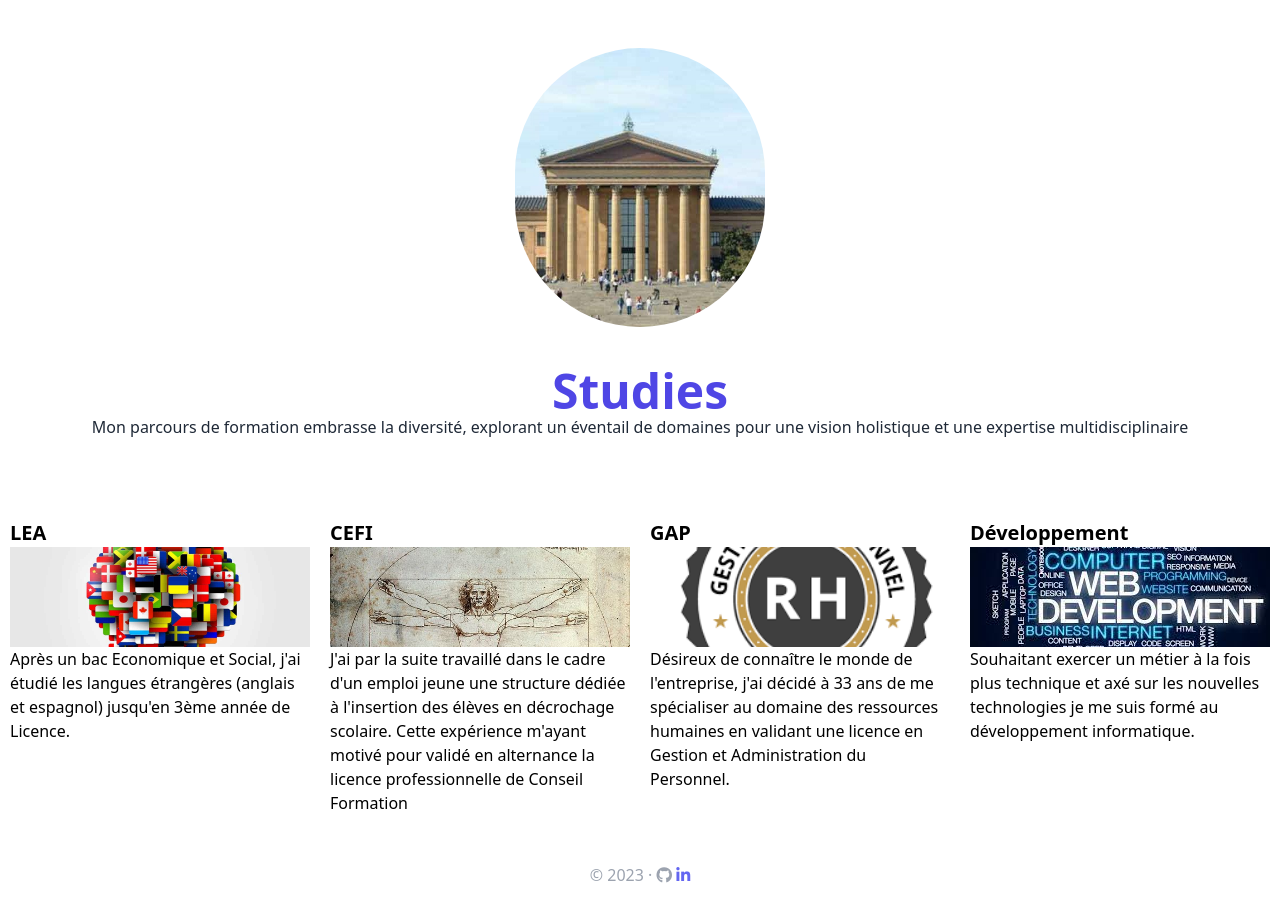
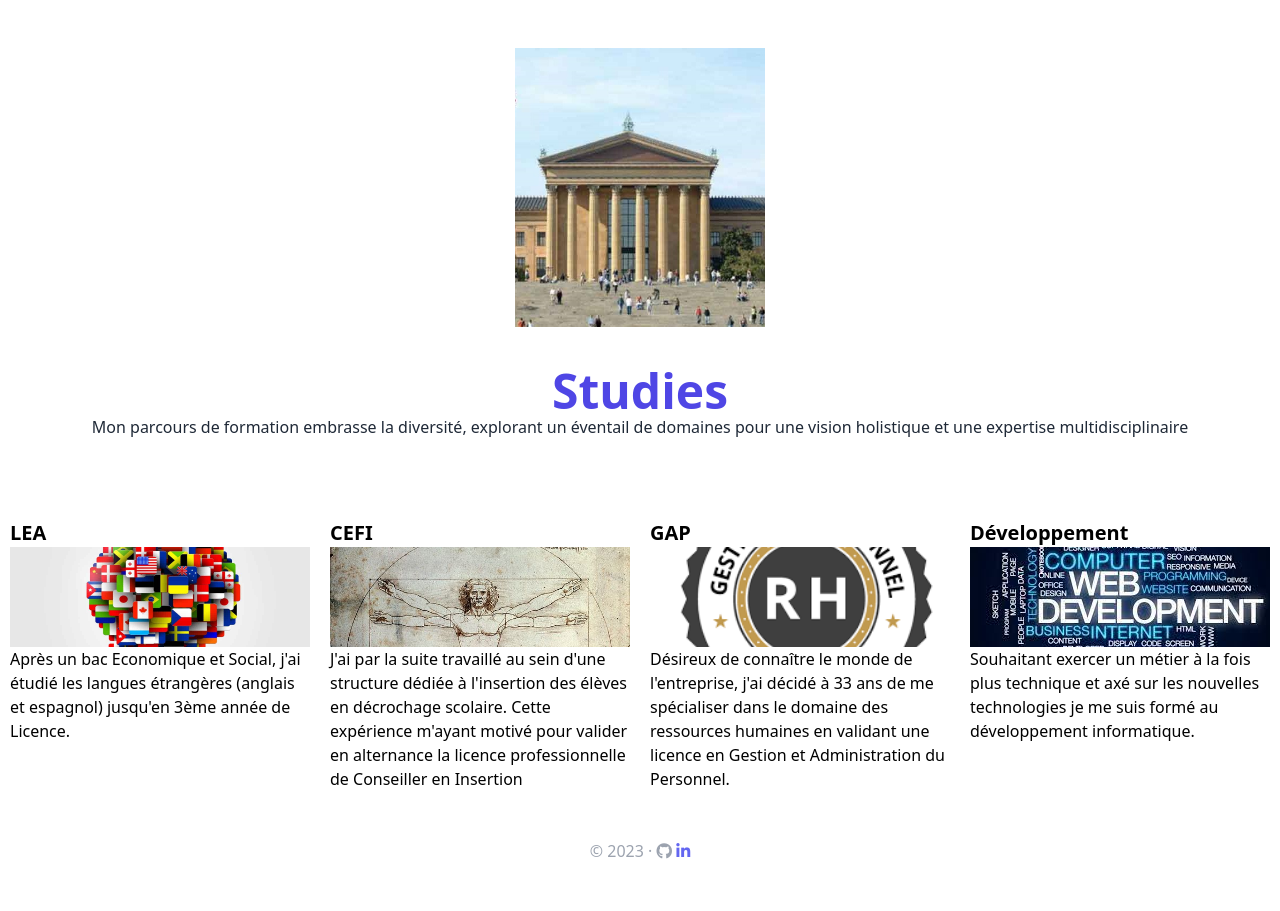
Before and after one commit to Matthieu7924/hello-mg-sf5, a Symfony app: template templates/pages/studies.html.twig in a window 1280 px wide. Shown: the part 80-991 px from the top of the page. After the commit the page ends 939 px from the top, so only its background shows below. Run offline with Twig, Linux system fonts and the light colour scheme; the template is opened without the code that fills it, so the values that code supplies are empty; some libraries are stand-ins or nearby versions.

Commit message:
correcting studies

```diff
--- a/templates/pages/studies.html.twig
+++ b/templates/pages/studies.html.twig
@@ -3,7 +3,7 @@
 {% block title 'Studies | ' ~ parent() %}
 
 {% block body %}
-        <img src="{{ asset('/images/robaph.jpg') }}" alt="philadelphia" width="250px" class="rounded-full mb-5">
+        <img src="{{ asset('/images/robaph.jpg') }}" alt="philadelphia" width="250px" class="mb-5">
         <h1 class="text-3xl sm:text-5xl font-semibold text-indigo-600 mt-5">Studies</h1>
         <p class="text-gray-800 mb-20">Mon parcours de formation embrasse la diversité, explorant un éventail de domaines pour une vision holistique et une expertise multidisciplinaire</p>
 
@@ -35,12 +35,12 @@
             {
                 'title': 'CEFI',
                 'image': 'images/CEFI.jpg',
-                'content': "J'ai par la suite travaillé dans le cadre d'un emploi jeune une structure dédiée à l'insertion des élèves en décrochage scolaire. Cette expérience m'ayant motivé pour validé en alternance la licence professionnelle de Conseil Formation",
+                'content': "J'ai par la suite travaillé au sein d'une structure dédiée à l'insertion des élèves en décrochage scolaire. Cette expérience m'ayant motivé pour valider en alternance la licence professionnelle de Conseiller en Insertion",
             },
             {
                 'title': 'GAP',
                 'image': 'images/GAP.png',
-                'content': "Désireux de connaître le monde de l'entreprise, j'ai décidé à 33 ans de me spécialiser au domaine des ressources humaines en validant une licence en Gestion et Administration du Personnel.",
+                'content': "Désireux de connaître le monde de l'entreprise, j'ai décidé à 33 ans de me spécialiser dans le domaine des ressources humaines en validant une licence en Gestion et Administration du Personnel.",
             },
             {
                 'title': 'Développement',
```
